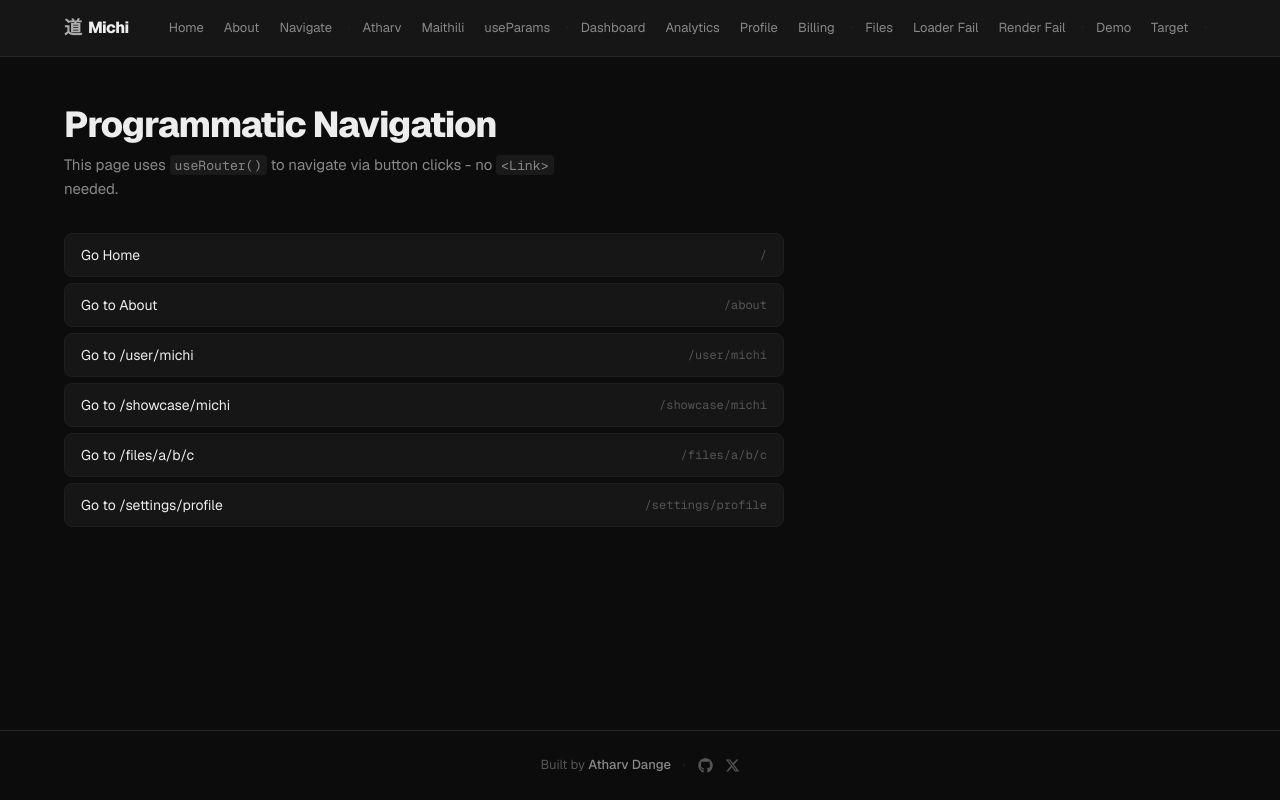
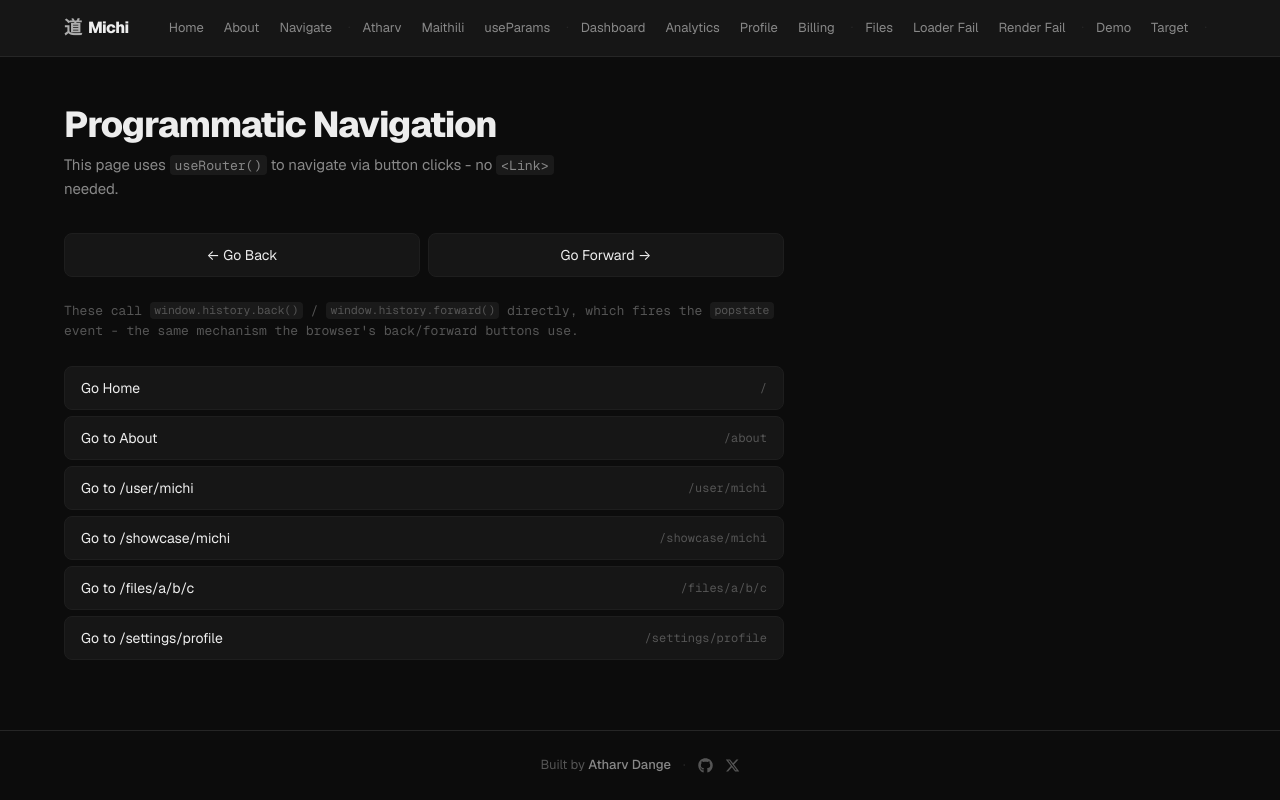
Before and after one commit to atharvdange618/Michi, a React (Vite) app in the folder apps/demo/: page /navigate in a window 1280 px wide. Built offline with nearby package versions, Linux system fonts and the light colour scheme.

Commit message:
feat(demo): add back/forward buttons to navigate page

```diff
--- a/apps/demo/src/routes/navigate.tsx
+++ b/apps/demo/src/routes/navigate.tsx
@@ -60,6 +60,57 @@ export default function NavigatePage() {
         This page uses <code>useRouter()</code> to navigate via button clicks - no{" "}
         <code>&lt;Link&gt;</code> needed.
       </p>
+      <div style={{ display: "flex", gap: "0.5rem", marginBottom: "1.5rem" }}>
+        <button
+          type="button"
+          onClick={() => window.history.back()}
+          style={{
+            ...navBtnStyle,
+            justifyContent: "center",
+            gap: "0.5rem",
+            flex: 1,
+          }}
+          onMouseEnter={(e) => {
+            e.currentTarget.style.borderColor = "var(--accent)";
+          }}
+          onMouseLeave={(e) => {
+            e.currentTarget.style.borderColor = "var(--border-subtle)";
+          }}
+        >
+          &larr; Go Back
+        </button>
+        <button
+          type="button"
+          onClick={() => window.history.forward()}
+          style={{
+            ...navBtnStyle,
+            justifyContent: "center",
+            gap: "0.5rem",
+            flex: 1,
+          }}
+          onMouseEnter={(e) => {
+            e.currentTarget.style.borderColor = "var(--accent)";
+          }}
+          onMouseLeave={(e) => {
+            e.currentTarget.style.borderColor = "var(--border-subtle)";
+          }}
+        >
+          Go Forward &rarr;
+        </button>
+      </div>
+      <p
+        style={{
+          fontSize: "13px",
+          color: "var(--ink-faint)",
+          margin: "0 0 1.5rem",
+          fontFamily: "'Geist Mono', monospace",
+        }}
+      >
+        These call{" "}
+        <code>window.history.back()</code> / <code>window.history.forward()</code> directly, which
+        fires the <code>popstate</code> event - the same mechanism the browser's back/forward buttons
+        use.
+      </p>
       <div style={{ display: "flex", flexDirection: "column", gap: "6px" }}>
         {routes.map((r) => (
           <button
```
